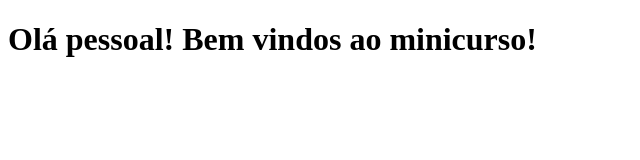
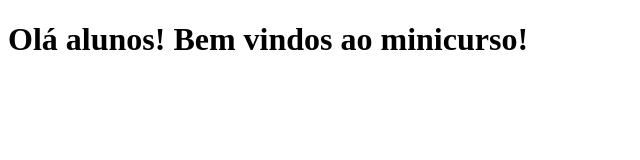
Before and after one commit to Pedro-suassuna/minicurso-git-pucgo, a plain HTML site: page index.html in a window 1280 px wide. Shown: the whole page, without its empty margins (0-640 px from the left). Drawn offline with Linux system fonts and the light colour scheme.

Commit message:
6º commit: adição de nova branch e modificação do index.html

```diff
--- a/index.html
+++ b/index.html
@@ -6,6 +6,6 @@
     <title>Minicurso - Git e GitHub</title>
 </head>
 <body>
-    <h1>Olá pessoal! Bem vindos ao minicurso!</h1>
+    <h1>Olá alunos! Bem vindos ao minicurso!</h1>
 </body>
 </html>
```
